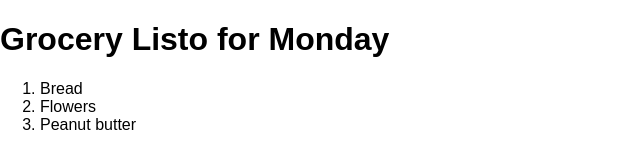
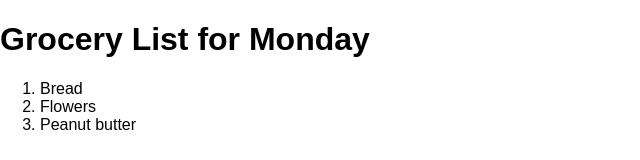
Before and after one commit to AcidAndroid/react_udemy, a React (Create React App) app: page / in a window 1280 px wide. Shown: the top 160 px of the page, without its empty margins (0-640 px from the left). Built offline with nearby package versions, Linux system fonts and the light colour scheme.

Commit message:
Sepracion del primer componente en 2

```diff
--- a/src/App.js
+++ b/src/App.js
@@ -2,11 +2,15 @@ import React, { Component } from 'react';
 import logo from './logo.svg';
 import './App.css';
 import GroceryList from './GroceryList';
+import Header from './Header';
 
 class App extends Component {
   render() {
     return (
-      <GroceryList/>
+      <React.Fragment>
+        <Header/>
+        <GroceryList/>
+      </React.Fragment>
     );
   }
 }
--- a/src/GroceryList.js
+++ b/src/GroceryList.js
@@ -4,7 +4,6 @@ export default class GroceryList extends Component {
   render() {
     return (
       <React.Fragment>
-          <h1>Grocery Listo for Monday</h1>
           <ol>
               <li>Bread</li>
               <li>Flowers</li>
--- /dev/null
+++ b/src/Header.js
@@ -0,0 +1,11 @@
+import React, { Component } from 'react'
+
+export default class Header extends Component {
+  render() {
+    return (
+      <React.Fragment>
+          <h1>Grocery List for Monday</h1>
+      </React.Fragment>
+    )
+  }
+}
```
